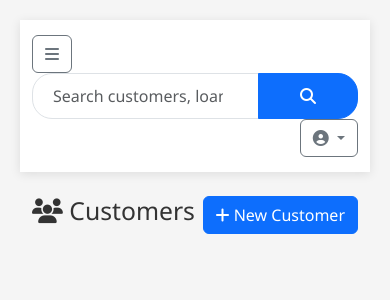
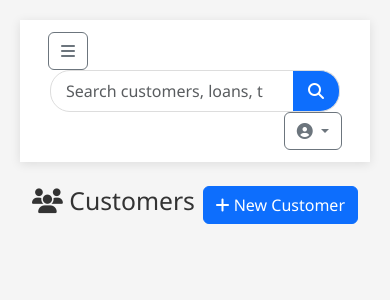
Before and after one commit to Abincjoseph20/crm, a Django app: page /categories/1/ in a window 390 px wide. Shown: the top 300 px of the page. Run offline with Django 5.2, Linux system fonts and the light colour scheme; data comes from the database, SQL or seed files in the repository.

Commit message:
style Again  modified

```diff
--- a/CRM/templates/base.html
+++ b/CRM/templates/base.html
@@ -94,16 +94,18 @@
         .top-navbar {
             background-color: white;
             box-shadow: 0 2px 10px rgba(0, 0, 0, 0.1);
-            padding: 15px 0;
+            padding: 0.75rem 0;
             position: sticky;
             top: 0;
             z-index: 100;
         }
 
-        /* Fixed Search Bar */
+        /* Perfectly Centered Search Bar */
         .search-container {
-            flex-grow: 1;
-            max-width: 800px;
+            width: 100%;
+            max-width: 600px;
+            margin: 0 auto;
+            padding: 0 15px;
         }
 
         .search-form {
@@ -117,12 +119,21 @@
         .search-input {
             border-radius: 20px 0 0 20px !important;
             padding: 10px 20px;
+            border: 1px solid #ddd;
         }
 
         .search-button {
             border-radius: 0 20px 20px 0 !important;
             padding: 10px 20px;
             min-width: 100px;
+            border: 1px solid #ddd;
+            border-left: none;
+        }
+
+        /* Right-Aligned Admin Button */
+        .user-dropdown-container {
+            margin-left: auto;
+            padding-right: 15px;
         }
 
         /* Dashboard Cards */
@@ -137,11 +148,6 @@
 
         .dashboard-card:hover {
             transform: translateY(-5px);
-        }
-
-        .card-icon {
-            font-size: 2rem;
-            margin-bottom: 15px;
         }
 
         /* Responsive Adjustments */
@@ -163,6 +169,25 @@
 
             .search-button-text {
                 display: none;
+            }
+
+            .user-dropdown-text {
+                display: none;
+            }
+        }
+
+        @media (max-width: 768px) {
+            .search-container {
+                padding: 0 10px;
+            }
+
+            .search-input {
+                padding: 8px 15px;
+            }
+
+            .search-button {
+                padding: 8px 15px;
+                min-width: auto;
             }
         }
     </style>
@@ -268,18 +293,19 @@
 
     <!-- Main Content -->
     <div class="main-content" id="mainContent">
-        <!-- Top Navigation Bar -->
+        <!-- Top Navigation Bar with Perfect Alignment -->
         <div class="top-navbar mb-4">
             <div class="container-fluid">
-                <div class="row align-items-center gx-3">
-                    <div class="col-auto d-lg-none">
+                <div class="row align-items-center gx-0">
+                    <!-- Sidebar Toggle -->
+                    <div class="col-auto d-lg-none ps-3">
                         <button class="btn btn-outline-secondary" id="sidebarToggle">
                             <i class="fas fa-bars"></i>
                         </button>
                     </div>
 
-                    <!-- Fixed Search Bar -->
-                    <div class="col-lg-6 col-md-8">
+                    <!-- Perfectly Centered Search Bar -->
+                    <div class="col-lg-6 col-md-7 mx-lg-auto px-2">
                         <div class="search-container">
                             <form class="search-form" method="GET" action="{% url 'search' %}">
                                 <div class="input-group search-input-group">
@@ -297,11 +323,15 @@
                         </div>
                     </div>
 
-                    <div class="col-lg-3 col-md-4 text-end">
+                    <!-- Right-Aligned Admin Button -->
+                    <div class="col-auto user-dropdown-container pe-3">
                         <div class="dropdown">
-                            <button class="btn btn-outline-secondary dropdown-toggle" type="button" id="userDropdown" data-bs-toggle="dropdown">
+                            <button class="btn btn-outline-secondary dropdown-toggle"
+                                    type="button"
+                                    id="userDropdown"
+                                    data-bs-toggle="dropdown">
                                 <i class="fas fa-user-circle"></i>
-                                <span class="d-none d-md-inline"> Admin</span>
+                                <span class="user-dropdown-text"> Admin</span>
                             </button>
                             <ul class="dropdown-menu dropdown-menu-end">
                                 <li><a class="dropdown-item" href="#"><i class="fas fa-user me-2"></i> Profile</a></li>
```
